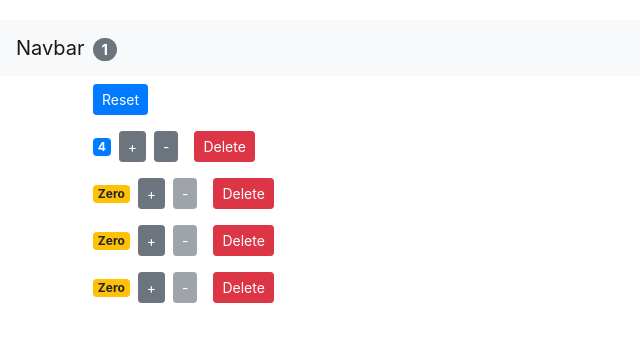
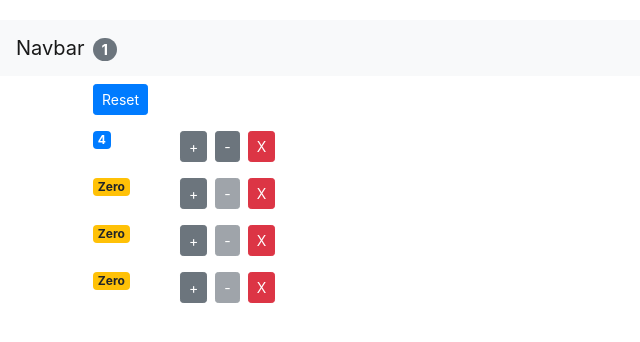
Before and after one commit to InfoTechSole/react-practice, a React (Create React App) app: page / in a window 1280 px wide. Shown: the top 342 px of the page, without its empty margins (0-640 px from the left). Built offline with nearby package versions, Linux system fonts and the light colour scheme.

Commit message:
4-NestedComponents lecture 19 -- Decrement Exercise done: bootstrap grid added for buttons

```diff
--- a/src/components/counter.jsx
+++ b/src/components/counter.jsx
@@ -8,9 +8,14 @@ class Counter extends Component {
     console.log("Counter - Rendered");
     return (
       <React.Fragment>
-        <div>
-          <span className={this.getBadgeClasses()}> {this.formatCount()} </span>
-
+        <div className="row">
+          <div className="col-1">
+            <span className={this.getBadgeClasses()}>
+              {" "}
+              {this.formatCount()}{" "}
+            </span>
+          </div>
+          <div className="col">
             <button
               onClick={this.props.onIncrement}
               className="btn btn-secondary btn-sm"
@@ -25,11 +30,12 @@ class Counter extends Component {
               -
             </button>
             <button
-            className="btn btn-danger btn-sm m-2"
+              className="btn btn-danger btn-sm"
               onClick={this.props.onDelete}
             >
-            Delete
+              X
             </button>
+          </div>
         </div>
       </React.Fragment>
     );
```
Lines whose indentation alone changed are shown as unchanged.
